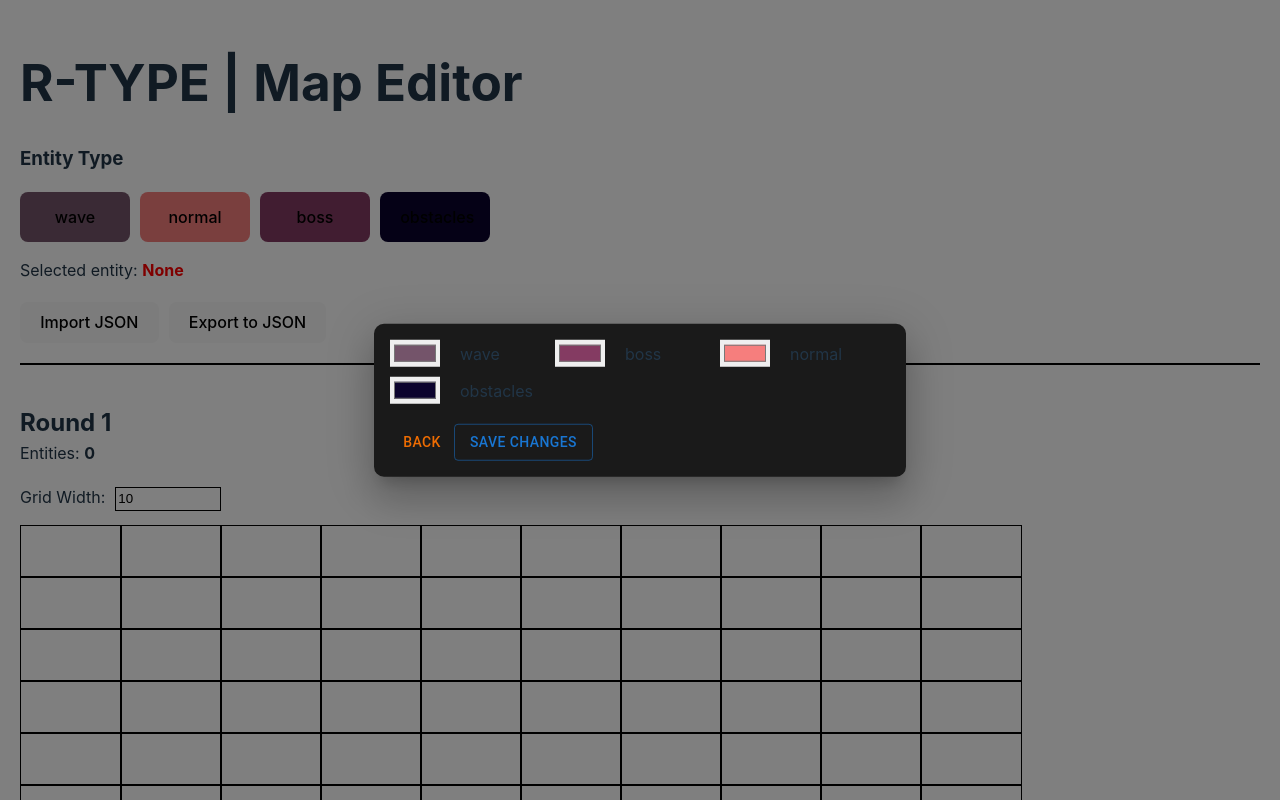
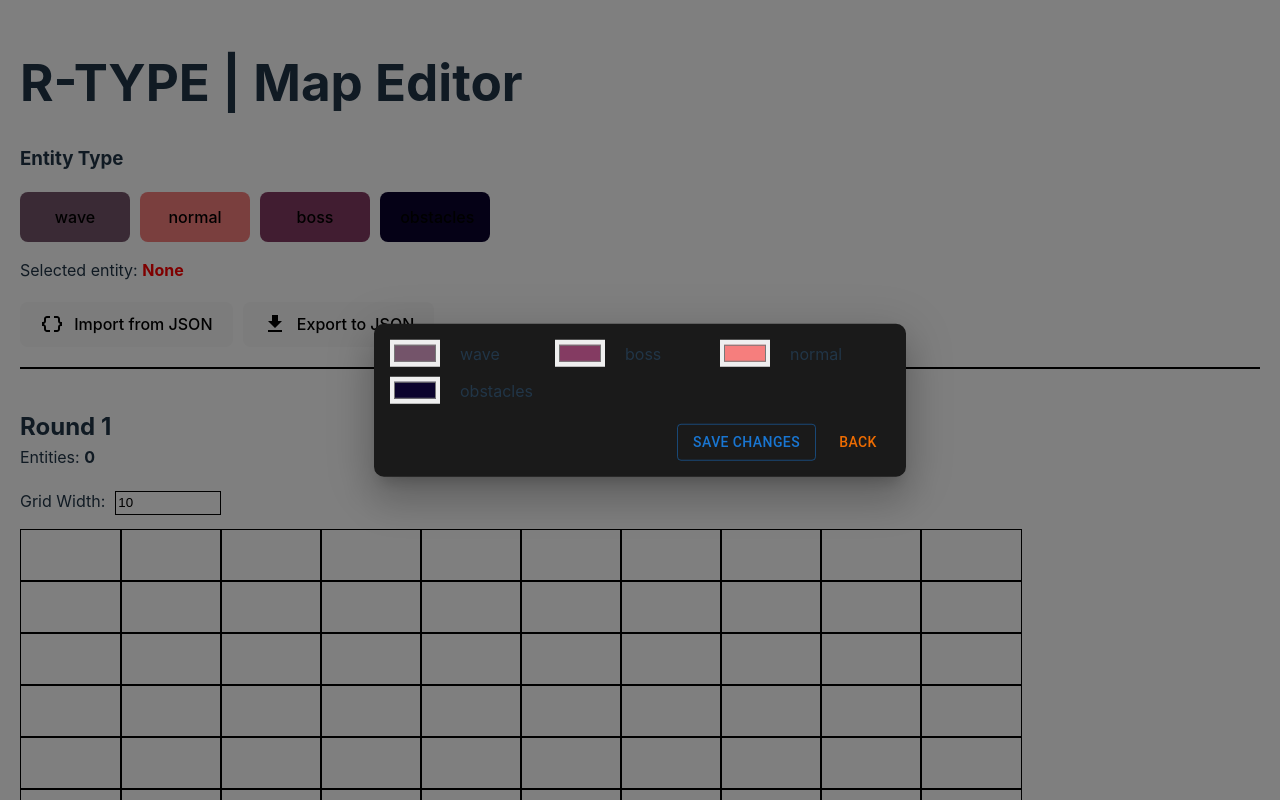
Before and after one commit to izimio/r-type-map-generator, a React (Vite) app: page / in a window 1280 px wide. Both pictures are taken after a click on the element 517 px from the left and 208 px from the top of the page. Shown: the top 800 px of the page. Built offline with nearby package versions, Linux system fonts and the light colour scheme.

Commit message:
[ADD] Start of importing

```diff
--- a/src/ConfirmModal.tsx
+++ b/src/ConfirmModal.tsx
@@ -53,10 +53,7 @@
         >
           {text}
         </h3>
-        <Box sx={{ display: "flex", justifyContent: "center", gap: "10px" }}>
-          <Button color="info" onClick={onClose}>
-            No
-          </Button>
+        <Box sx={{ display: "flex", justifyContent: "end", gap: "10px" }}>
           <Button
             color="error"
             variant="outlined"
@@ -68,6 +65,9 @@
           >
             Yes
           </Button>
+          <Button color="info" onClick={onClose}>
+            No
+          </Button>
         </Box>
       </Box>
     </Modal>
--- /dev/null
+++ b/src/ImportJsonModal.tsx
@@ -0,0 +1,127 @@
+import React, { useRef, useState } from "react";
+import { Modal, Box, Button, Icon } from "@mui/material";
+import ContentCopyIcon from "@mui/icons-material/ContentCopy";
+import toast from "react-hot-toast";
+import DriveFolderUploadIcon from "@mui/icons-material/DriveFolderUpload";
+
+interface ImportJsonModalProps {
+  isOpen: boolean;
+  onClose: () => void;
+  setRoundsContent: (jsonContent: string) => void;
+}
+
+const ImportJsonModal: React.FC<ImportJsonModalProps> = ({
+  isOpen,
+  onClose,
+  setRoundsContent,
+}) => {
+  const [jsonContent, setJsonContent] = useState<string>("");
+  const fileInputRef = useRef(null);
+  const handleFileChange = (event: React.ChangeEvent<HTMLInputElement>) => {
+    const file = event.target.files?.[0];
+
+    if (file) {
+      const reader = new FileReader();
+
+      reader.onload = (e) => {
+        if (e.target?.result) {
+          setJsonContent(e.target.result as string);
+        }
+      };
+
+      reader.readAsText(file);
+    }
+  };
+
+  return (
+    <Modal
+      open={isOpen}
+      onClose={onClose}
+      sx={{
+        display: "flex",
+        alignItems: "center",
+        justifyContent: "center",
+      }}
+    >
+      <Box
+        sx={{
+          borderRadius: "10px",
+          position: "absolute",
+          width: 500,
+          maxHeight: "700px",
+          height: "560px",
+          bgcolor: "#1a1a1a",
+          boxShadow: 24,
+          p: 2,
+          top: "50%",
+          left: "50%",
+          transform: "translate(-50%, -50%)",
+          "&:focus": {
+            outline: "none",
+          },
+        }}
+      >
+        <textarea
+          value={jsonContent}
+          onChange={(e) => setJsonContent(e.target.value)}
+          style={{
+            width: "100%",
+            height: "500px",
+            maxHeight: "500px",
+            marginBottom: "10px",
+            resize: "vertical",
+          }}
+          placeholder="Enter JSON content here"
+        ></textarea>
+
+        <Box sx={{ display: "flex", alignItems: "center" }}>
+          <Box
+            sx={{
+              display: "flex",
+              alignItems: "center",
+              gap: "10px",
+              flexGrow: 1,
+              "&:hover label": {
+                textDecoration: "underline",
+                cursor: "pointer",
+              },
+            }}
+          >
+            <DriveFolderUploadIcon />
+            <input
+              type="file"
+              accept=".json"
+              ref={fileInputRef}
+              onChange={handleFileChange}
+              style={{ display: "none", width: "100%" }}
+            />
+            <label
+              onClick={() => {
+                if (fileInputRef.current) {
+                  // @ts-ignore
+                  fileInputRef.current.click();
+                }
+              }}
+            >
+              Upload JSON
+            </label>
+          </Box>
+          <Box sx={{ display: "flex", justifyContent: "end", gap: "10px" }}>
+            <Button
+              variant="outlined"
+              onClick={() => setRoundsContent(jsonContent)}
+              style={{ marginRight: "10px" }}
+            >
+              Import JSON
+            </Button>
+            <Button color="warning" onClick={onClose}>
+              Cancel
+            </Button>
+          </Box>
+        </Box>
+      </Box>
+    </Modal>
+  );
+};
+
+export default ImportJsonModal;
--- a/src/ImportPaletModal.tsx
+++ b/src/ImportPaletModal.tsx
@@ -109,12 +109,21 @@
           })}
         </Box>
 
-        <Button color="warning" onClick={onClose}>
-          Back
-        </Button>
-        <Button variant="outlined" onClick={handleSaveChanges}>
-          Save Changes
-        </Button>
+        <Box
+          sx={{
+            display: "flex",
+            alignItems: "center",
+            justifyContent: "end",
+            gap: "10px",
+          }}
+        >
+          <Button variant="outlined" onClick={handleSaveChanges}>
+            Save Changes
+          </Button>
+          <Button color="warning" onClick={onClose}>
+            Back
+          </Button>
+        </Box>
       </Box>
     </Modal>
   );
--- a/src/JsonModal.tsx
+++ b/src/JsonModal.tsx
@@ -1,6 +1,6 @@
 import React from "react";
 import { Modal, Box, Button, Icon } from "@mui/material";
-import ContentCopyIcon from '@mui/icons-material/ContentCopy';
+import ContentCopyIcon from "@mui/icons-material/ContentCopy";
 import toast from "react-hot-toast";
 
 interface JsonModalProps {
@@ -32,13 +32,15 @@
   jsonContent,
 }) => {
   return (
-    <Modal open={isOpen} onClose={onClose}
+    <Modal
+      open={isOpen}
+      onClose={onClose}
       sx={{
         display: "flex",
         alignItems: "center",
         justifyContent: "center",
       }}
-      >
+    >
       <Box
         sx={{
           borderRadius: "10px",
@@ -75,13 +77,11 @@
               "&:hover": {
                 color: "#ccd",
                 backgroundColor: "#1a1a1a",
-
               },
-
             }}
             onClick={() => copyToClipboard(jsonContent)}
           >
-            <ContentCopyIcon   />
+            <ContentCopyIcon />
           </Icon>
           <code
             title="jsonContent"
@@ -95,20 +95,23 @@
             {jsonContent}
           </code>
         </div>
-        <div
-          style={{
+
+        <Box
+          sx={{
             display: "flex",
-            justifyContent: "space-evenly",
-            marginTop: "30px",
+            alignItems: "center",
+            justifyContent: "end",
+            gap: "10px",
+            marginTop: "10px",
           }}
         >
+          <Button variant="outlined" onClick={() => downloadJson(jsonContent)}>
+            Download
+          </Button>
           <Button color="warning" onClick={onClose}>
             Back
           </Button>
-          <Button variant="outlined" onClick={() => downloadJson(jsonContent)}>
-            Download
-          </Button>
-        </div>
+        </Box>
       </Box>
     </Modal>
   );
--- a/src/MapEditor.tsx
+++ b/src/MapEditor.tsx
@@ -8,6 +8,8 @@
 import CleaningServicesIcon from "@mui/icons-material/CleaningServices";
 import DeleteIcon from "@mui/icons-material/Delete";
 import ColorLensIcon from "@mui/icons-material/ColorLens";
+import GetAppIcon from "@mui/icons-material/GetApp";
+import DataObjectIcon from '@mui/icons-material/DataObject';
 
 import {
   getLocalStorageItem,
@@ -21,6 +23,7 @@
 } from "./utils/constants";
 import ConfirmeModal from "./ConfirmModal";
 import toast from "react-hot-toast";
+import ImportJsonModal from "./ImportJsonModal";
 
 interface ColorPalette {
   [key: string]: string;
@@ -76,6 +79,7 @@
     null
   );
   const [isJsonModalOpen, setIsJsonModalOpen] = useState(false);
+  const [isImportJsonModalOpen, setIsImportJsonModalOpen] = useState(false);
   const [isConfirmModalOpen, setIsConfirmModalOpen] = useState(false);
   const [isPaletteModalOpen, setIsPaletteModalOpen] = useState(false);
   const [confirmInfos, setConfirmInfos] = useState<{
@@ -207,6 +211,18 @@
     setRoundSelectedIdx(0);
   };
 
+  const setRoundsFromText = (jsonContent: string): boolean => {
+
+    try {
+      const parsedJson = JSON.parse(jsonContent);
+      console.log(parsedJson);
+      return true;
+    } catch (e) {
+      console.log(e);
+      return false;
+    }
+  }
+
   const handleTileClick = (
     roundIndex: number,
     threshold: number,
@@ -238,6 +254,11 @@
           isOpen={isJsonModalOpen}
           onClose={() => setIsJsonModalOpen(false)}
           jsonContent={jsonContent}
+        />
+        <ImportJsonModal
+          isOpen={isImportJsonModalOpen}
+          onClose={() => setIsImportJsonModalOpen(false)}
+          setRoundsContent={setRoundsFromText}
         />
         <PaletteModal
           isOpen={isPaletteModalOpen}
@@ -312,8 +333,52 @@
             gap: "10px",
           }}
         >
-          <button onClick={exportToJson}>Import JSON</button>
-          <button onClick={exportToJson}>Export to JSON</button>
+          <button onClick={() => {
+            setIsImportJsonModalOpen(true);
+          }}>
+            <Box
+              sx={{
+                display: "flex",
+                height: "100%",
+                width: "100%",
+                alignItems: "center",
+                gap: "10px",
+                transition: "200ms ease-in-out",
+                "&:hover > *": {
+                  color: SMOOTH_ORANGE,
+                },
+              }}
+            >
+              <DataObjectIcon
+                sx={{
+                  transition: "color 0.3s ease-in-out",
+                }}
+              />
+              Import from JSON
+            </Box>
+          </button>
+          <button onClick={exportToJson}>
+            <Box
+              sx={{
+                display: "flex",
+                height: "100%",
+                width: "100%",
+                alignItems: "center",
+                gap: "10px",
+                transition: "200ms ease-in-out",
+                "&:hover > *": {
+                  color: SMOOTH_ORANGE,
+                },
+              }}
+            >
+              <GetAppIcon
+                sx={{
+                  transition: "color 0.3s ease-in-out",
+                }}
+              />
+              Export to JSON
+            </Box>
+          </button>
         </Box>
 
         <hr
```
